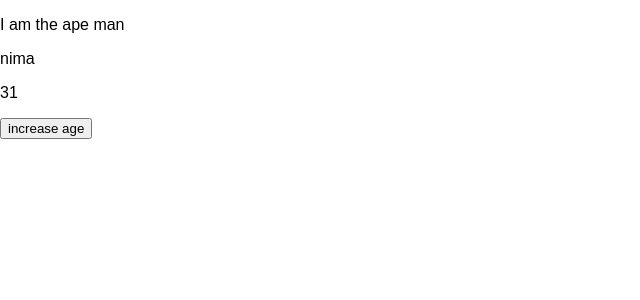
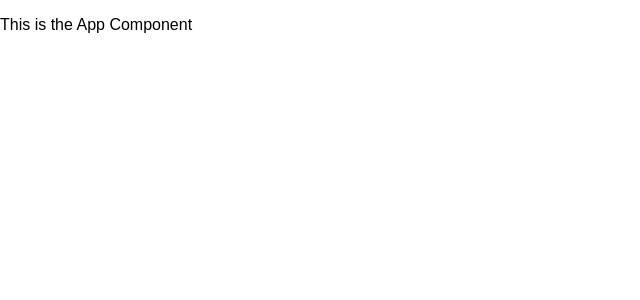
Before and after one commit to npartovi/Works_In_Progress-Testing_Grounds, a React (Create React App) app in the folder context_api/: page / in a window 1280 px wide. Shown: the top 300 px of the page, without its empty margins (0-640 px from the left). Built offline with nearby package versions, Linux system fonts and the light colour scheme.

Commit message:
refactored context api

```diff
--- a/context_api/src/App.js
+++ /dev/null
@@ -1,73 +0,0 @@
-import React, { Component, Fragment } from 'react';
-import './App.css';
-
-
-// first make the context
-const MyContext = React.createContext();
-
-//then create a provider component
-class MyProvider extends Component {
-  state = {
-    name:  'nima',
-    age: 31,
-    cool: false,
-
-  }
-
-  render(){
-    return(
-      <MyContext.Provider value={{
-        state: this.state,
-        increaseAge: () => this.setState({age: this.state.age + 1})
-      }}>
-          {this.props.children}
-      </MyContext.Provider>
-    )
-  }
-}
-
-
-const Family = (props) => (
-  <div className="family">
-    <Person />
-  </div>
-)
-
-class Person extends Component {
-
-    render(){
-      return(
-        <div className="person">
-            <MyContext.Consumer>
-              {(context) => (
-                <Fragment>
-                  <p>{context.state.name}</p>
-                  <p>{context.state.age}</p>
-                  <button onClick={context.increaseAge}>increase age</button>
-                </Fragment>
-
-              )}
-            </MyContext.Consumer>
-        </div>
-      )
-
-  }
-}
-
-
-class App extends Component {
-
-  render() {
-    return (
-      <MyProvider>
-      <div>
-        <p>I am the ape man</p>
-        <Family/>
-      </div>
-      </MyProvider>
-
-    );
-  }
-}
-
-export default App;
--- /dev/null
+++ b/context_api/src/components/App.js
@@ -0,0 +1,71 @@
+import React, { Component, Fragment } from 'react';
+
+const MyContext = React.createContext();
+
+//then create a provider component
+class MyProvider extends Component {
+  state = {
+    name:  'nima',
+    age: 31,
+    cool: false,
+
+  }
+
+  render(){
+    return(
+      <MyContext.Provider value={{
+        state: this.state,
+        increaseAge: () => this.setState({age: this.state.age + 1})
+      }}>
+          {this.props.children}
+      </MyContext.Provider>
+    )
+  }
+}
+
+class App extends Component {
+
+  render() {
+    return (
+      <MyProvider>
+      <div>
+        <p>This is the App Component</p>
+      </div>
+      </MyProvider>
+
+    );
+  }
+}
+
+
+// const Family = (props) => (
+//   <div className="family">
+//     <Person />
+//   </div>
+// )
+
+// class Person extends Component {
+
+//     render(){
+//       return(
+//         <div className="person">
+//             <MyContext.Consumer>
+//               {(context) => (
+//                 <Fragment>
+//                   <p>{context.state.name}</p>
+//                   <p>{context.state.age}</p>
+//                   <button onClick={context.increaseAge}>increase age</button>
+//                 </Fragment>
+
+//               )}
+//             </MyContext.Consumer>
+//         </div>
+//       )
+
+//   }
+// }
+
+
+
+
+export default App;
--- a/context_api/src/index.js
+++ b/context_api/src/index.js
@@ -1,7 +1,7 @@
 import React from 'react';
 import ReactDOM from 'react-dom';
 import './index.css';
-import App from './App';
+import App from './components/App';
 import registerServiceWorker from './registerServiceWorker';
 
 ReactDOM.render(<App />, document.getElementById('root'));
```
